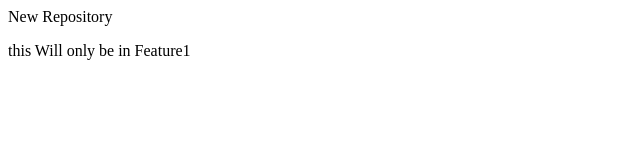
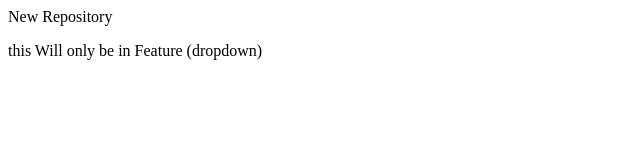
Before and after one commit to AbdulisHamid/localRepo, a plain HTML site: page index.html in a window 1280 px wide. Shown: the full height of the page, 0-640 px from the left. Drawn offline with Linux system fonts and the light colour scheme.

```diff
--- a/index.html
+++ b/index.html
@@ -1,2 +1,2 @@
 <p>New Repository</p>
-<p>this Will only be in Feature1</p>
+<p>this Will only be in Feature (dropdown)</p>
```
